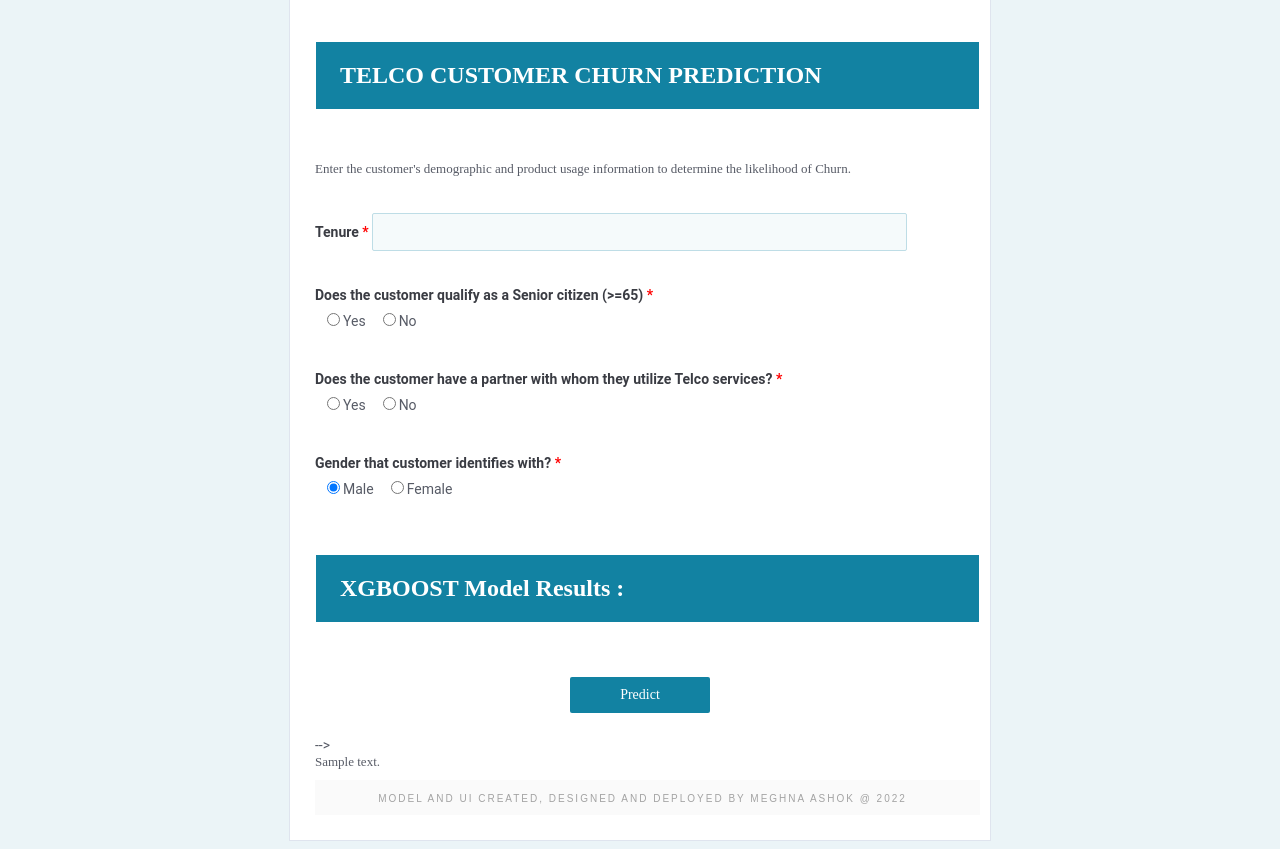
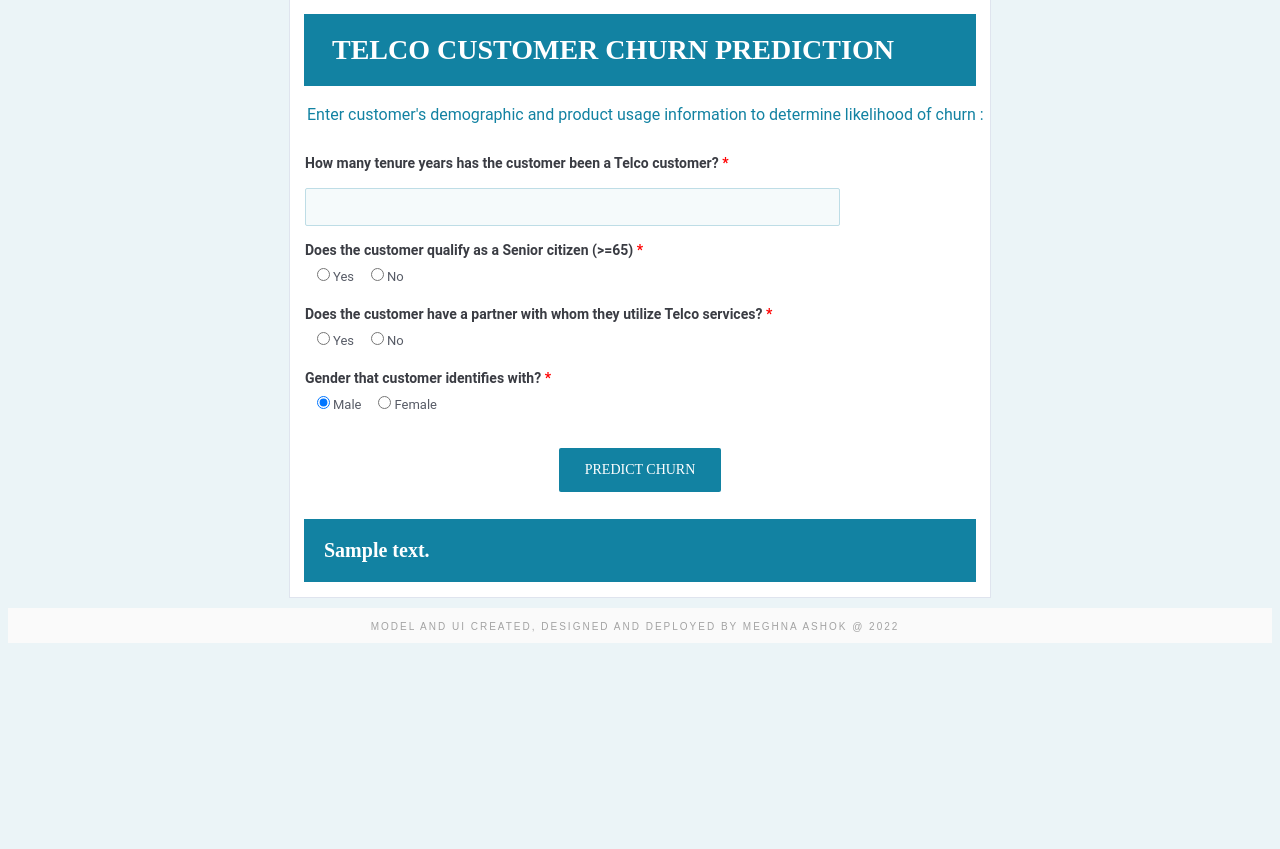
Before and after one commit to megz2312/Telco-Deployment, a Flask app: template templates/index.html in a window 1280 px wide. Shown: the part 535-1384 px from the top of the page. After the commit the page ends 1178 px from the top, so only its background shows below. Run offline with Flask 2, Linux system fonts and the light colour scheme; the template is opened without the code that fills it: most values are stand-ins (such as "Sample title", 1, 10 or a date in 2020); parts of the project's set-up code (start-up, migrations or seed data) failed here and were passed over.

Commit message:
Update index.html

```diff
--- a/templates/index.html
+++ b/templates/index.html
@@ -47,10 +47,17 @@ body {
 .outside a:visited {
 	color: #E8BC63;
 }
-
+div#q76 {
+    margin-left: 4px;
+    margin-right: 4px
+}
+  div#q73 {
+    margin-left: 4px;
+    margin-right: 4px
+}
 .segment_header {
 	width: auto;
-	margin: 1px;
+	margin: 10px;
 	color: #FFFFFF;
 	background: #1282A2;
 	background-size: cover;
@@ -65,8 +72,9 @@ body {
 	font-family: 'Roboto',sans-serif;
 }
 
+
 .q {
-	padding: 10px;
+	/* padding: 10px; */
 	margin-bottom: 15px;
 	margin-left: 15px;
 	/* float: left; */
@@ -230,7 +238,7 @@ tr.highlight td {
 	font-size: 14px;
 	font-weight: normal;
 	min-width: 20%;
-	padding: 10px 20px;
+    padding: 14px 26px;
 	text-transform: none;
 	box-shadow: none;
 }
@@ -278,6 +286,7 @@ tr.highlight td {
 	background: #001F54;
 	background-size: auto;
 	border-color: #BBBBBB;
+
 }
 
 .q .number_scale td input:checked + label {
@@ -312,6 +321,11 @@ img.ddd {
     height: 145%;
 }
 
+table.inline_grid.choices {
+    font-size: 13px;
+    color: #575B66;
+}
+
 </style>
 <!-- <script src="//cdnjs.cloudflare.com/ajax/libs/jquery/3.6.1/jquery.min.js"></script>
 <script src="//cdnjs.cloudflare.com/ajax/libs/jqueryui/1.13.2/jquery-ui.min.js"></script>
@@ -327,14 +341,14 @@ img.ddd {
 
 <div id="q39" class="q full_width">
 <a class="item_anchor" name="ItemAnchor0"></a>
-<div style="text-align:left;"><img src="https://www.voxco.com/wp-content/uploads/2021/09/Everything-you-need-to-know-about-Customer-Churn1.jpg" alt="" style="/* width: 98%; *//* align-self: center; */" class="ddd"></div>
+<div style="text-align:left;"><img src="https://www.pointillist.com/wp-content/uploads/2017/11/Running-4-the-Exit-2-844x422.png" alt="" style="/* width: 98%; height: 58%; *//* align-self: center; */" class="ddd"></div>
 </div>
 
 <div class="clear"></div>
 
 <div id="q76" class="q full_width">
 <a class="item_anchor" name="ItemAnchor1"></a>
-<div class="segment_header" style="width:auto;text-align:Left;"><h1 style="font-size:24px;font-family:'Roboto Slab',serif;padding:20px 1em ;">TELCO CUSTOMER CHURN PREDICTION</h1></div>
+<div class="segment_header" style="width:auto;text-align:Left;"><h1 style="font-size:28px;font-family:'Roboto Slab',serif;padding:20px 1em ;">TELCO CUSTOMER CHURN PREDICTION</h1></div>
 </div>
 
 <div class="clear"></div>
@@ -342,17 +356,16 @@ img.ddd {
 <div id="q77" class="q full_width">
 <a class="item_anchor" name="ItemAnchor2"></a>
 <div class="full_width_space"><div>
-<div style="text-align: left;"><span style="font-size: 13px; font-family: 'Roboto Slab', serif;">Enter the customer's demographic and product usage information to determine the likelihood of Churn.</span></div>
+  <div style="text-align: left;padding-left:2px;"><span style="font-size: 16px; font-family: 'Roboto',sans-serif; color: #1282A2">Enter customer's demographic and product usage information to determine likelihood of churn :</i></span></div>
 </div></div>
 </div>
 
 <div class="clear"></div>
-
-
+<br/>
 <div id="q43" class="q required">
     <a class="item_anchor" name="ItemAnchor6"></a>
-    <label class="question top_question" for="RESULT_TextField-6">Tenure&nbsp;<b class="icon_required" style="color:#F00">*</b></label>
-    <!-- <input type="text" name="RESULT_TextField-6" class="text_field" id="RESULT_TextField-6"  size="60" value="50" /> -->
+    <label class="question top_question" for="RESULT_TextField-6">How many tenure years has the customer been a Telco customer?&nbsp;<b class="icon_required" style="color:#F00">*</b></label><br/><br/>
+
     <input type="text" name="RESULT_TextField-6" class="text_field" id="RESULT_TextField-6"  size="60" />
 </div>
 
@@ -388,22 +401,23 @@ img.ddd {
 
 <div class="clear"></div>
 
-<div id="q73" class="q full_width">
-<a class="item_anchor" name="ItemAnchor15"></a>
-<div class="segment_header" style="width:auto;text-align:Left;"><h1 style="font-size:24px;font-family:'Roboto Slab',serif;padding:20px 1em ;">XGBOOST Model Results :</h1></div>
-</div>
+<div class="outside_container">
+<!--     <div class="buttons_reverse"><input type="submit" name="Submit" value="Make Prediction" class="submit_button" id="FSsubmit" /></div> -->
+    <button type="submit" class="submit_button">PREDICT CHURN
+    </div>
+
 
 <div class="clear"></div>
 
-<div class="outside_container">
-<!--     <div class="buttons_reverse"><input type="submit" name="Submit" value="Make Prediction" class="submit_button" id="FSsubmit" /></div> -->
-    <button type="submit" class="submit_button">Predict</button>
-    </div>
+<div id="q73" class="q full_width">
+<a class="item_anchor" name="ItemAnchor15"></a>
+<div class="segment_header" style="width:auto;text-align:Left;"><h1 style="font-size:20px;font-family:'Roboto Slab',serif;padding:20px 1em ;">{{ prediction_text }}</h1></div>
+</div>
 
-<div id="q79" class="q full_width"> -->
+<!-- <div id="q79" class="q full_width">
 <a class="item_anchor" name="ItemAnchor16"></a>
 <div class="full_width_space"><div>
-<div style="text-align: left;"><span style="font-size: 13px; font-family: 'Roboto Slab', serif;">{{ prediction_text }}</span></div>
+<div style="text-align: left;"><span style="font-size: 15px; font-family: 'Roboto Slab', serif;color:black;">{{ prediction_text }}</span></div> -->
 </div></div>
 <!-- <!-- </div> -->
 <!-- {{ prediction_text }} -->
```
